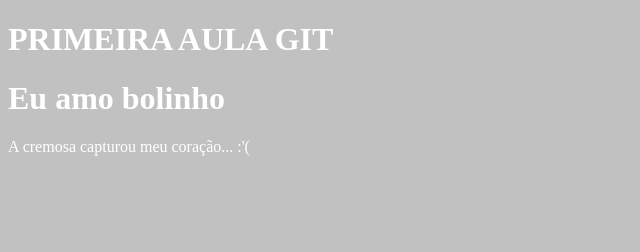
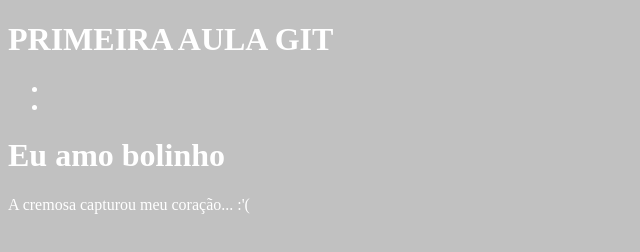
Before and after one commit to V2Gustavo/AulaGit, a plain HTML site: page Index.html in a window 1280 px wide. Shown: the whole page, without its empty margins (0-640 px from the left). Drawn offline with Linux system fonts and the light colour scheme.

Commit message:
Adicionar Navegacao

```diff
--- a/Index.html
+++ b/Index.html
@@ -10,6 +10,14 @@
 		<h1>PRIMEIRA AULA GIT</h1>
 	</div>
 
+	<nav>
+		<ul>
+			<li><a href="contato.html"></a></li>
+			<li><a href=""></a></li>
+		</ul>
+
+	</nav>
+
 	<h1>Eu amo bolinho</h1>
 
 	<p>A cremosa capturou meu coração... :'(</p>
```
